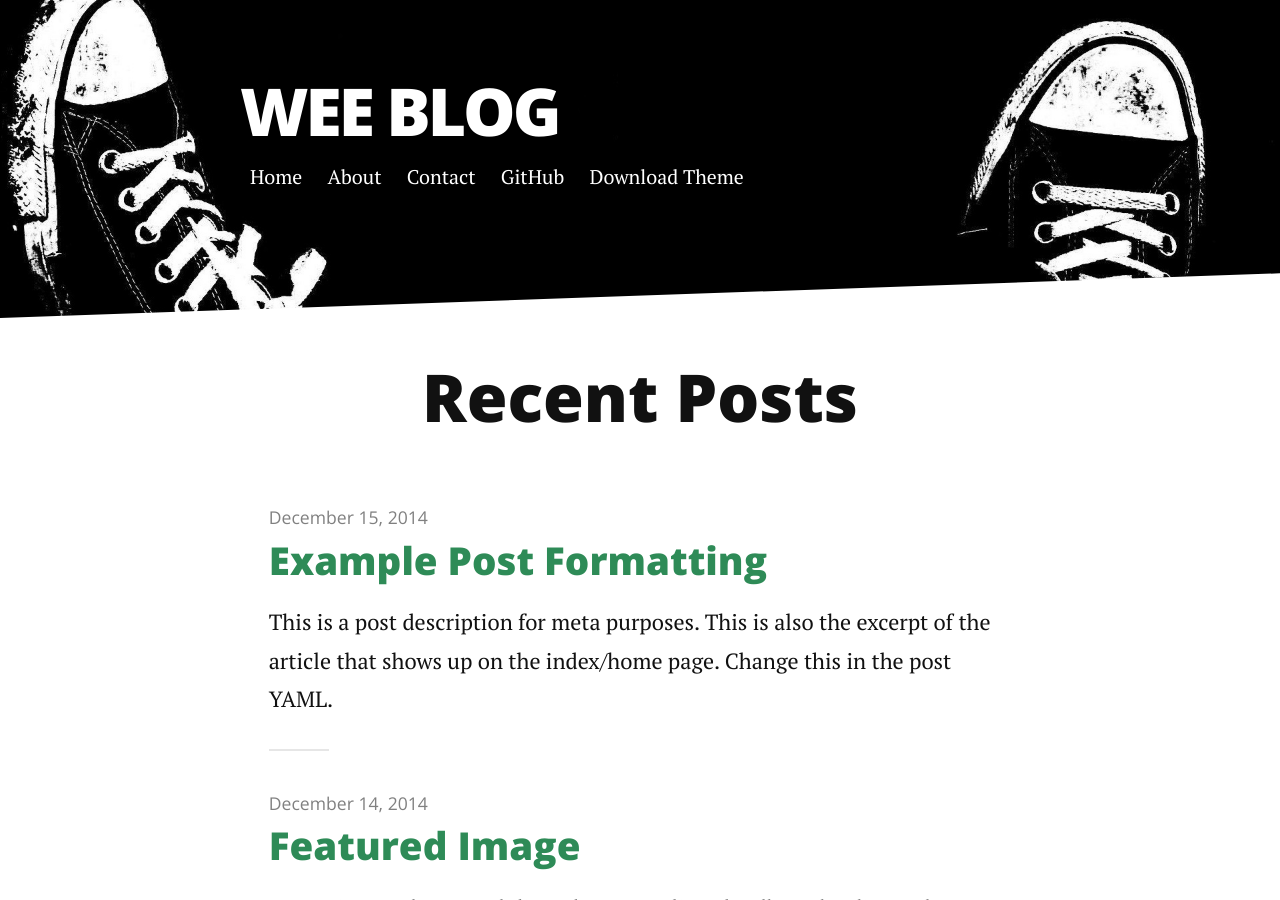
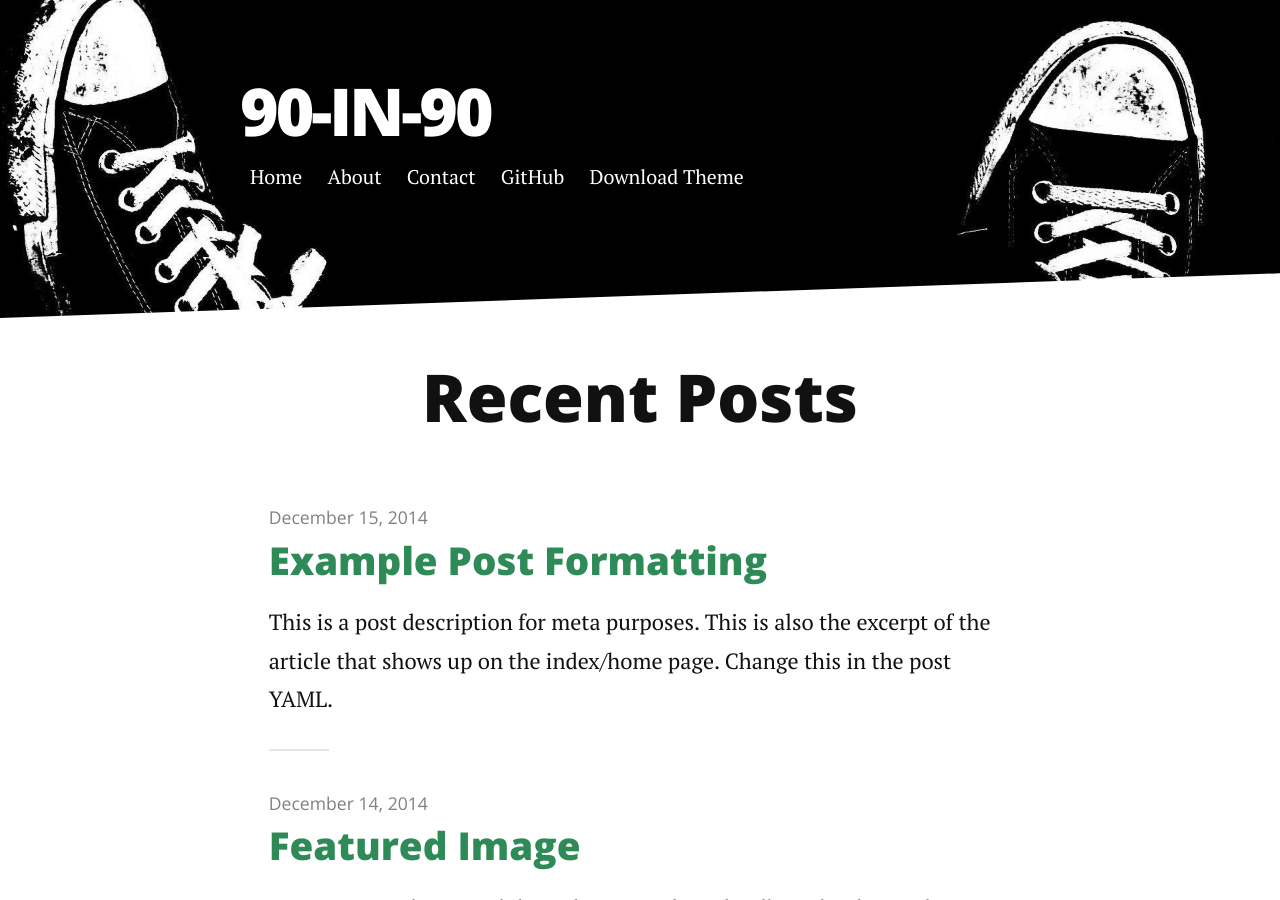
Before and after one commit to weebaruto/weeblog, a Jekyll site: the page built from index.html, in a window 1280 px wide and 900 px high. Built offline with Jekyll 4.4.1, drawn with Linux system fonts in a browser that asks for light colours; nearby versions of some CDN libraries; the list of posts is cut into pages by our own code.

Commit message:
Update _config.yml

```diff
--- a/_config.yml
+++ b/_config.yml
@@ -1,4 +1,4 @@
-title: Wee Blog
+title: 90-in-90
 description:
 
 url: https://https://weebaruto.github.io
```
